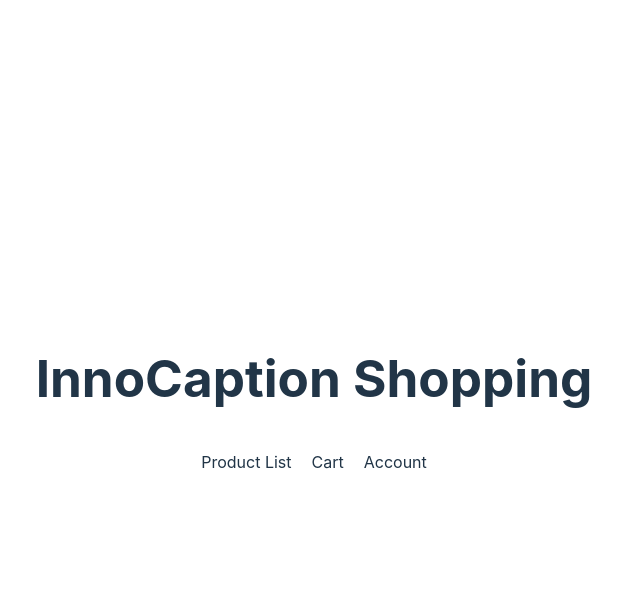
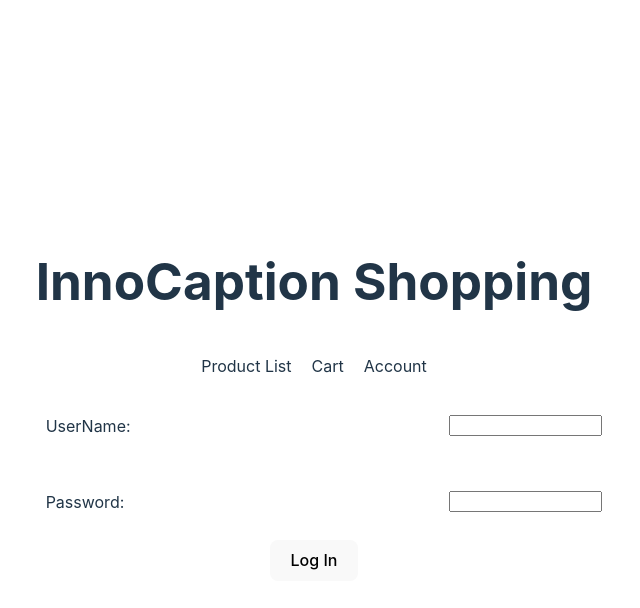
Before and after one commit to johnchiang106/E-commerce-Platform, a React (Vite) app in the folder InnoCaption_Case_Study/: page / in a window 1280 px wide. Both pictures are taken after a click on the element "Account". Shown: the top 608 px of the page, without its empty margins (326-966 px from the left). Built offline with nearby package versions, Linux system fonts and the light colour scheme; no server answers.

Commit message:
Log in page layout

```diff
--- a/InnoCaption_Case_Study/src/App.css
+++ b/InnoCaption_Case_Study/src/App.css
@@ -188,3 +188,17 @@
 .title-container {
   flex-grow: 1; /* Expand to take remaining space */
 }
+
+/* Style for the Log in page */
+#LogInPage {
+  width: 100%;
+  align-items: center;
+}
+
+.user-input {
+  display: flex;
+  width: 100%;
+  align-items: center;
+  justify-content: space-between;
+  padding: 10px;
+}
--- a/InnoCaption_Case_Study/src/App.tsx
+++ b/InnoCaption_Case_Study/src/App.tsx
@@ -3,6 +3,7 @@
 import ProductPage from './components/ProductPage'
 import CartPage from './components/CartPage'
 import './App.css'
+import LogInPage from './components/LogInPage';
 
 function App() {
   const [activeTab, setActiveTab] = useState('product');
@@ -81,6 +82,7 @@
       <div className="container">
         {activeTab === 'product' && <ProductPage cart={cart} products={products} addToCart={addToCart} handleTabClick={handleTabClick} />}
         {activeTab === 'cart' && <CartPage cart={cart} removeFromCart={removeFromCart} handleQuantityChange={handleQuantityChange} />}
+        {activeTab === 'account' && <LogInPage cart={cart} removeFromCart={removeFromCart} />}
       </div>
     </>
   )
--- /dev/null
+++ b/InnoCaption_Case_Study/src/components/LogInPage.tsx
@@ -0,0 +1,39 @@
+import React from 'react';
+import { ProductProps } from '../types';
+
+interface LogInProps {
+  cart: { product: ProductProps, amount: number }[];
+  removeFromCart: (productId: number) => void;
+}
+
+const LogInPage: React.FC<LogInProps> = ({ cart, removeFromCart }) => {
+
+    const handleLogInButtonClick = () => {
+        // setCurrentImageIndex((prevIndex) => (prevIndex - 1 + (product?.images.length || 0)) % (product?.images.length || 0));
+        console.log("hi");
+    };
+
+  return (
+    <div id="LogInPage" className="page">
+      <div className="user-info">
+        <div className="user-input">
+            <p>UserName:</p>
+            <input
+            type="string"
+            size={16}
+            />
+        </div>
+        <div className="user-input">
+            <p>Password:</p>
+            <input
+            type="string"
+            size={16}
+            />
+        </div>
+      </div>
+      <button id="login-button" onClick={handleLogInButtonClick}>Log In</button>
+    </div>
+  );
+}
+
+export default LogInPage;
--- a/InnoCaption_Case_Study/src/components/ProductPage.tsx
+++ b/InnoCaption_Case_Study/src/components/ProductPage.tsx
@@ -1,4 +1,4 @@
-import { useState, useEffect } from 'react'
+import React, { useState, useEffect } from 'react'
 import { ProductProps } from '../types';
 import ProductModal from './ProductModal'
 
```
